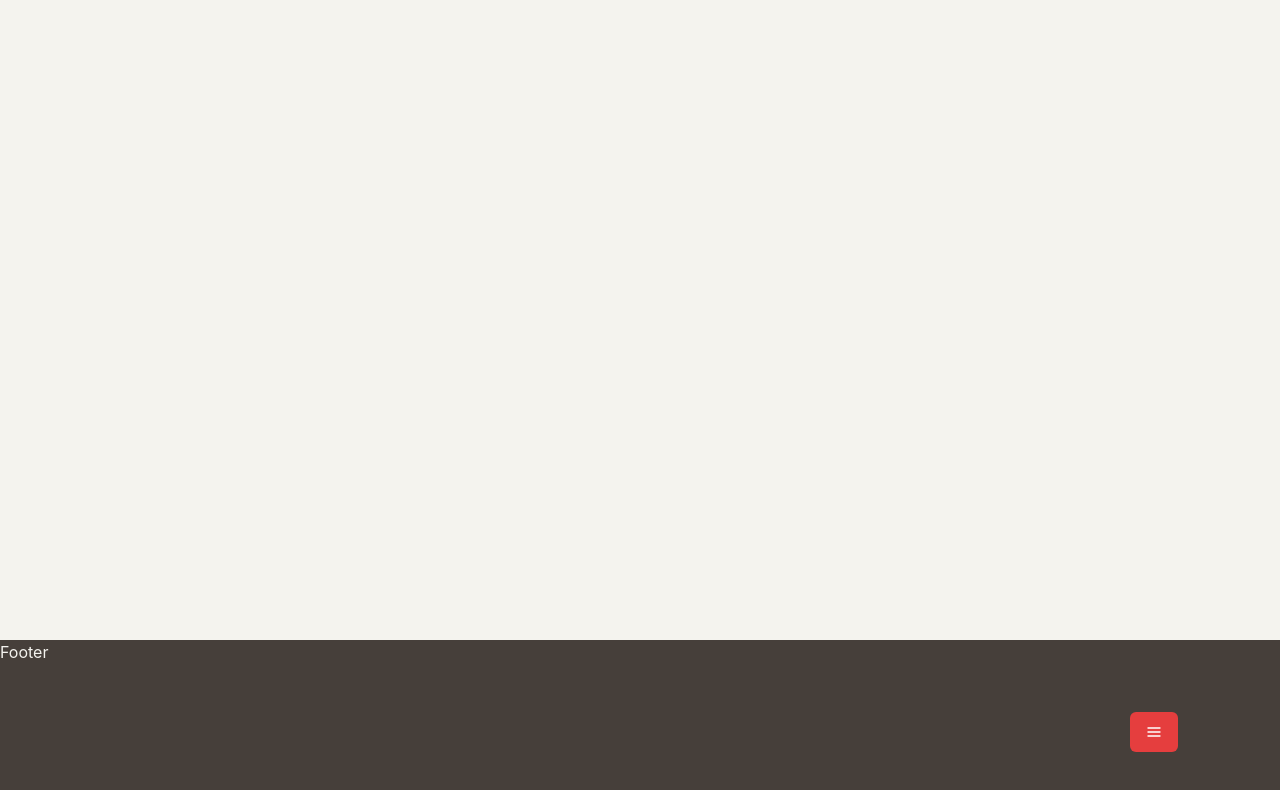
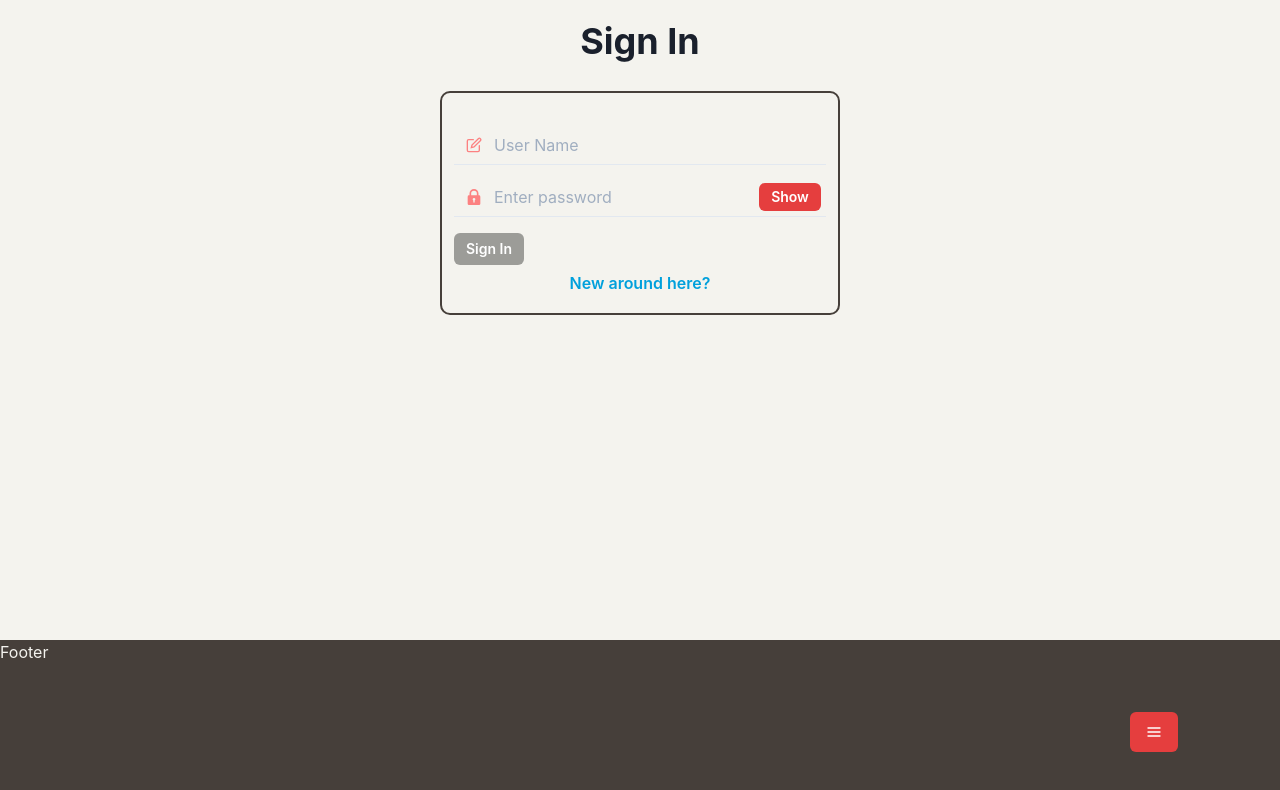
Before and after one commit to lexx54/productivity-front, a React (Create React App) app: page /login in a window 1280 px wide. Shown: the top 790 px of the page. Built offline with nearby package versions, Linux system fonts and the light colour scheme.

Commit message:
adds sign in page and design

```diff
--- a/src/App.js
+++ b/src/App.js
@@ -1,14 +1,27 @@
 import {BrowserRouter as Router,Route,Switch} from "react-router-dom";
+import {lazy, Suspense} from "react"
 //components
 import Navegation from "./components/Navegation";
+import Loader from "./components/Loader"
 //Pages
-import Home from "./pages/Home";
-import Profile from "./pages/Profile";
-import Footer from "./components/Footer";
-import Register from "./pages/Register";
+// import Home from "./pages/Home";
+// import Profile from "./pages/Profile";
+// import Footer from "./components/Footer";
+// import Register from "./pages/Register";
+// import SignIn from "./pages/SignIn"
+
+
 //styles
 import { Grid, GridItem, Slide, useDisclosure, Button } from "@chakra-ui/react";
 import { HamburgerIcon } from '@chakra-ui/icons'
+
+const Home = lazy(()=> import("./pages/Home"));
+const Profile = lazy(()=> import("./pages/Profile"));
+const Footer = lazy(()=> import("./components/Footer"));
+const Register = lazy(()=> import("./pages/Register"));
+const SignIn = lazy(()=> import("./pages/SignIn"));
+
+
 
 //colorp Palette
 //red.500 red.300
@@ -32,14 +45,20 @@ const App = () => {
     <Grid border="5px" bg="brand.alabaster" templateColumns="1fr"
     templateRows="1fr 20%" gap="0" minHeight="100vh">
       <GridItem pb="5">
+        <Suspense fallback={<Loader/>}>
           <Switch>
             <Route exact path="/" component={Home}/>
             <Route path="/profile" component={Profile}/>
             <Route path="/register" component={Register}/>
+            <Route path="/login" component={SignIn}/>
           </Switch>
+        </Suspense>
       </GridItem>
+
       <GridItem>
+        <Suspense fallback={<Loader/>}>
           <Footer />
+        </Suspense>
       </GridItem>
     </Grid>
   </Router>
--- /dev/null
+++ b/src/components/Loader.js
@@ -0,0 +1,18 @@
+import { Center, Spinner} from "@chakra-ui/react";
+
+
+const Loader = () => {
+  return(
+    <Center>
+      <Spinner
+        thickness="4px"
+        speed="0.65s"
+        emptyColor="gray.200"
+        color="blue.500"
+        size="xl"
+/>
+    </Center>
+  )
+}
+
+export default Loader;
--- a/src/components/Navegation.js
+++ b/src/components/Navegation.js
@@ -10,8 +10,12 @@ const Navegation = () => {
       <Button variant="link" colorScheme="whiteAlpha" as="a" href="/">
         Home
       </Button>
-      <Button variant="outline" colorScheme="whiteAlpha" as="a" href="/register">
-        Get In
+      <Button variant="link" colorScheme="whiteAlpha" as="a" href="/register">
+        Sign up
+      </Button>
+
+      <Button variant="outline" colorScheme="whiteAlpha" as="a" href="/login">
+        Sign In
       </Button>
 
 
--- a/src/pages/Register.js
+++ b/src/pages/Register.js
@@ -1,5 +1,4 @@
-import {Box,Text, Input ,Button, VStack, } from "@chakra-ui/react";
-import { useState } from "react";
+import {Box,Heading, Button, VStack, Center, } from "@chakra-ui/react";
 import { useForm, Controller } from "react-hook-form";
 import { EmailIcon, EditIcon } from '@chakra-ui/icons'
 //components
@@ -37,8 +36,9 @@ const Register = () => {
   return(
     <VStack h="100%">
       <Box my="5">
-        <Text fontSize="2rem">Register</Text>
+        <Heading size="2xl">Register</Heading>
       </Box>
+
       <Box as="form" width={["80%",null,"400px"]} border="2px"
       borderColor="brand.lava" py="5" px="3" borderRadius="10px"
       onSubmit={handleSubmit(onSubmit)}>
@@ -58,9 +58,15 @@ const Register = () => {
           render={({field})=><Password data={field} />}/>
         {errors.password && <AlertMessage message={errors.password.message} />}
 
-        <Button type="submit" mt="4">
-          Submit
+        <Button type="submit" mt="4" colorScheme="blackAlpha" size="sm">
+          Sign Up
         </Button>
+        <Center mt="2">
+        <Button colorScheme="linkedin" variant="link" href="/login" as="a">
+          Do you have an account?
+        </Button>
+        </Center>
+
       </Box>
     </VStack>
 
--- /dev/null
+++ b/src/pages/SignIn.js
@@ -0,0 +1,62 @@
+import {Box,Heading, Button, VStack, Center, } from "@chakra-ui/react";
+import { useForm, Controller } from "react-hook-form";
+import { EditIcon } from '@chakra-ui/icons'
+
+//components
+import Password from "../components/Password";
+import AlertMessage from "../components/AlertMessage";
+import NormalInput from "../components/NormalInput";
+
+import { yupResolver } from '@hookform/resolvers/yup';
+import * as yup from "yup";
+
+const schema = yup.object().shape({
+  user: yup.string().required().min(3).max(10),
+  password: yup.string().required().min(3).max(8),
+})
+
+const SignIn = () => {
+  const {handleSubmit,control,formState:{errors}}=useForm({
+    resolver: yupResolver(schema)
+  });
+  const onSubmit = async (data) => {
+    console.log(data);
+    try{
+      // await services.addUser(data);
+    }catch(err){
+      // setErrorMessage(err.message)
+    }
+
+  };
+
+  return(
+  <VStack h="100%">
+    <Box my="5">
+      <Heading size="xl">Sign In</Heading>
+    </Box>
+    <Box as="form" width={["80%",null,"400px"]} border="2px"
+      borderColor="brand.lava" py="5" px="3" borderRadius="10px"
+      onSubmit={handleSubmit(onSubmit)}>
+
+      <Controller control={control} name="user" rules={{ required: true }}
+        render={({field})=><NormalInput placeholder="User Name" data={field} Component={EditIcon}/>}/>
+        {errors.user && <AlertMessage message={errors.user.message} />}
+
+      <Controller control={control} name="password"
+        render={({field})=><Password data={field} />}/>
+        {errors.password && <AlertMessage message={errors.password.message} />}
+
+        <Button type="submit" mt="4" colorScheme="blackAlpha" size="sm">
+          Sign In
+        </Button>
+        <Center mt="2">
+          <Button colorScheme="linkedin" variant="link" href="/register" as="a">
+            New around here?
+          </Button>
+        </Center>
+      </Box>
+  </VStack>
+  )
+}
+
+export default SignIn;
```
Lines whose indentation alone changed are shown as unchanged.
